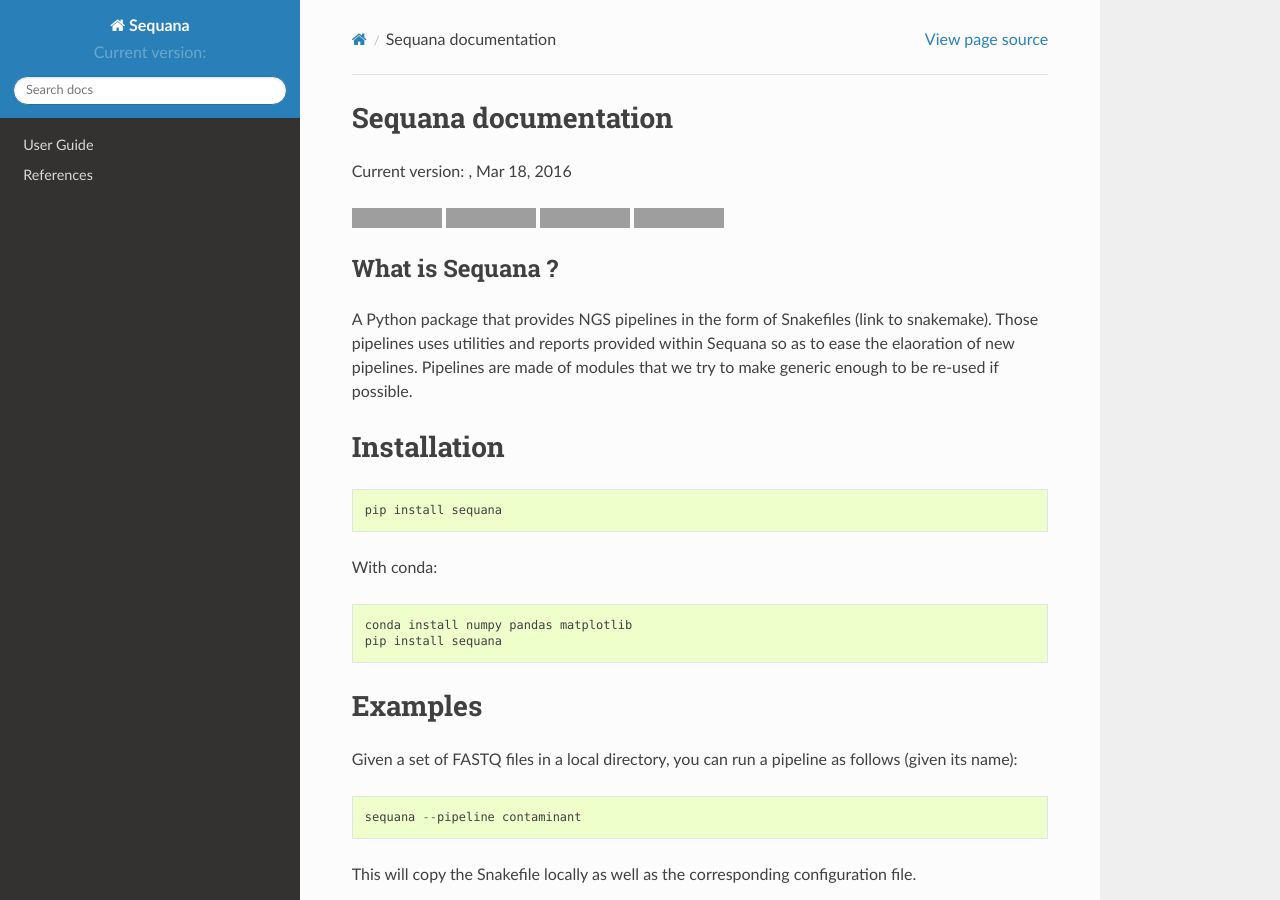
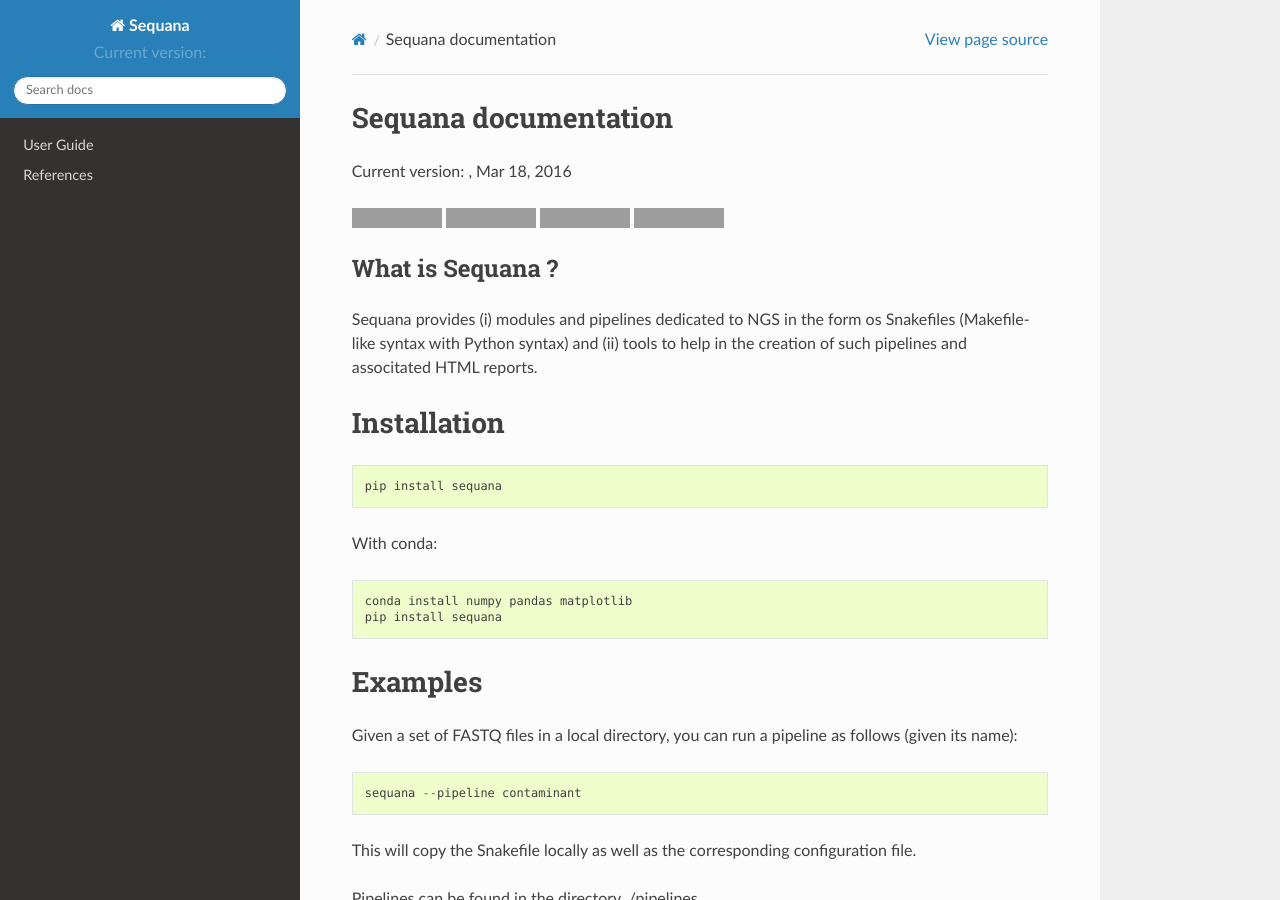
Before and after one commit to vladsaveliev/sequana, a Sphinx documentation site: the page built from doc/source/index.rst, in a window 1280 px wide and 900 px high. Built offline with Sphinx 7.4.7 and the Read the Docs theme 2.0.0, drawn with Linux system fonts in a browser that asks for light colours; formulas are drawn with MathJax 3; the version number could not be read and is left out; grey boxes are pictures that could not be loaded.

Commit message:
update doc

```diff
--- a/doc/source/index.rst
+++ b/doc/source/index.rst
@@ -20,10 +20,8 @@
 What is Sequana ?
 =====================
 
-A Python package that provides NGS pipelines in the form of Snakefiles (link to
-snakemake). Those pipelines uses utilities and reports provided within Sequana
-so as to ease the elaoration of new pipelines. Pipelines are made of
-modules that we try to make generic enough to be re-used if possible.
+Sequana provides (i) modules and pipelines dedicated to NGS in the form os Snakefiles (Makefile-like syntax with Python syntax) and (ii) tools to help in the creation of such pipelines and associtated HTML reports.
+
 
 Installation
 #################
```
